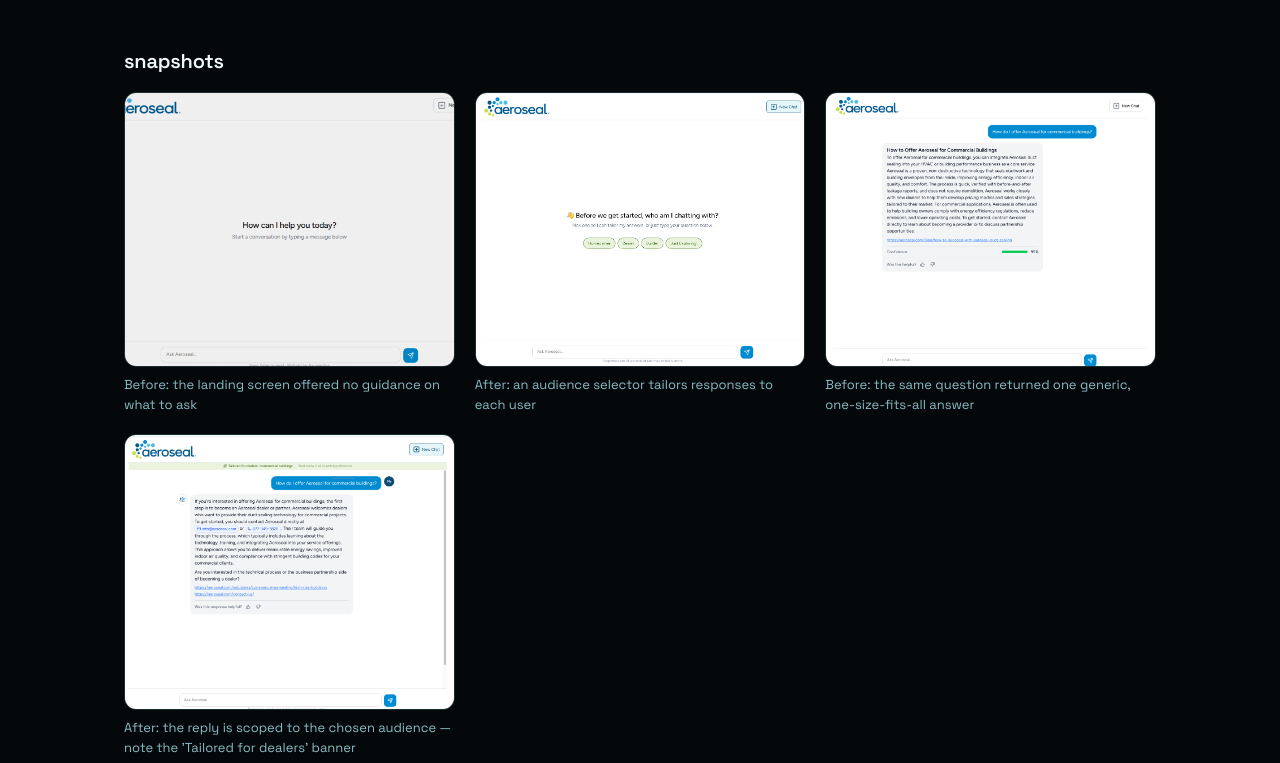
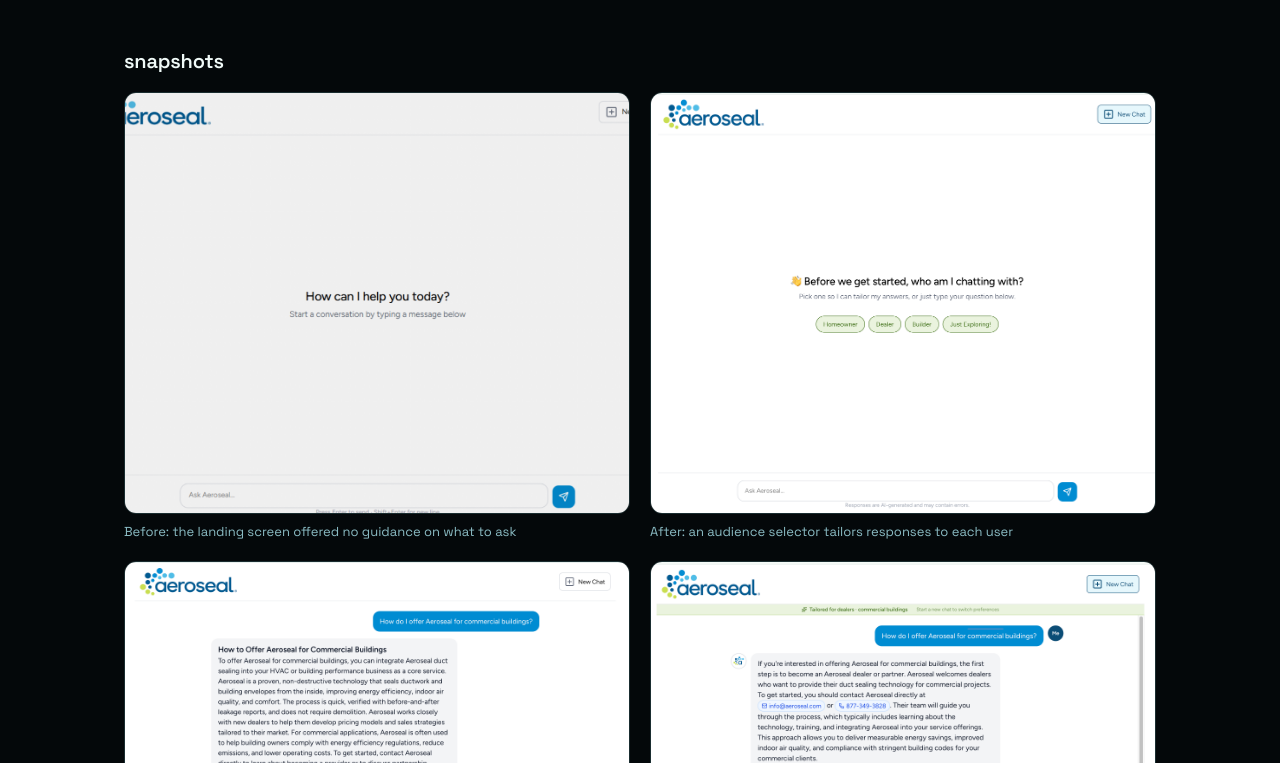
Before and after one commit to Aishi25/PersonalPortfolio, a Next.js app: page /projects/aeroseal-chatbot in a window 1280 px wide. Shown: the part 1517-2280 px from the top of the page. Built offline with nearby package versions, Linux system fonts and the light colour scheme.

Commit message:
Lay out project snapshots as a 2-per-row grid
Raise the grid column min so exactly two thumbnails fit per row on
desktop (2x2 for four shots) while still collapsing to one column on
mobile.

```diff
--- a/components/Snapshots.tsx
+++ b/components/Snapshots.tsx
@@ -60,7 +60,7 @@ export function Snapshots({ shots, slug }: { shots: Screenshot[]; slug: string }
       <div
         style={{
           display: "grid",
-          gridTemplateColumns: "repeat(auto-fit, minmax(320px, 1fr))",
+          gridTemplateColumns: "repeat(auto-fit, minmax(min(100%, 400px), 1fr))",
           gap: "1.25rem",
         }}
       >
```
